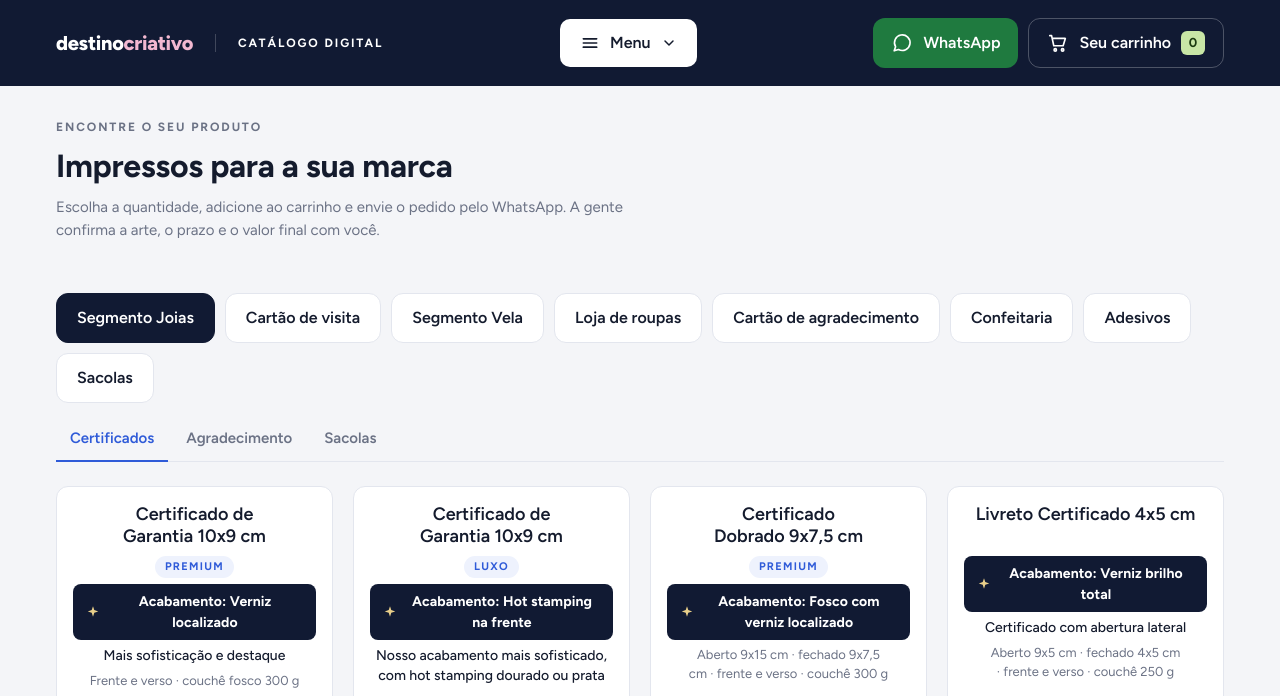
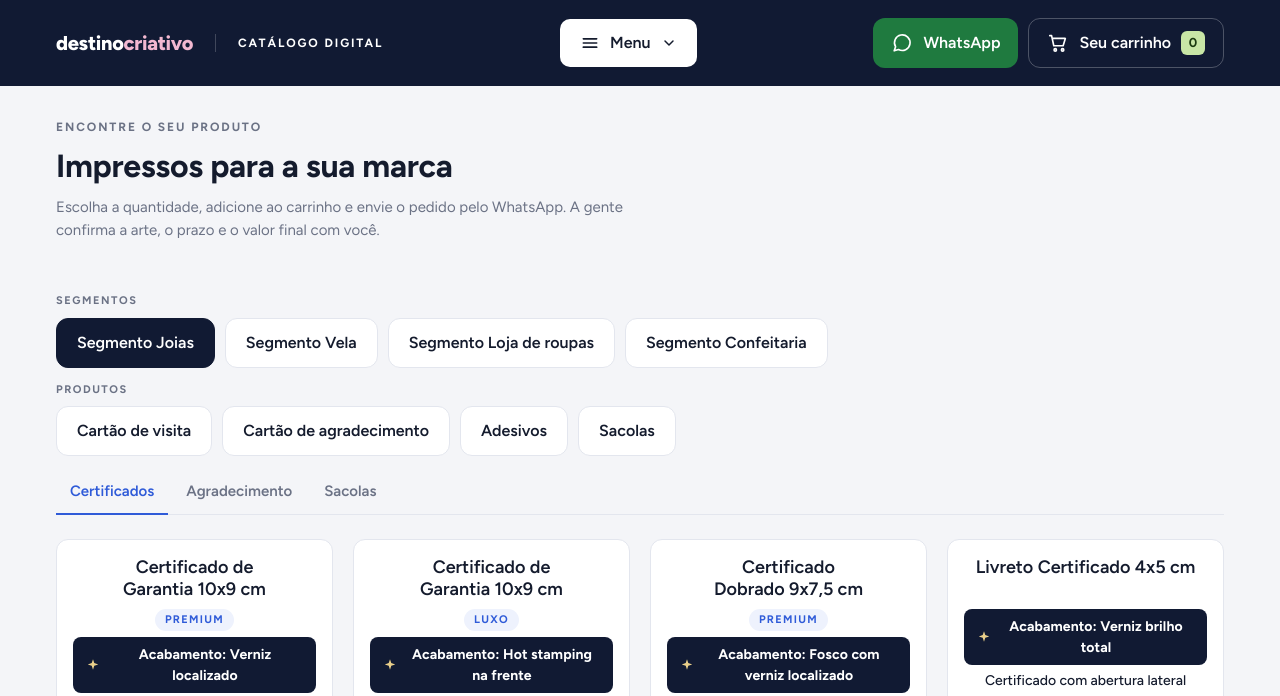
Before and after one commit to destinocriativo/catalogo-destino-criativo, a plain HTML site: page index.html in a window 1280 px wide. Shown: the top 696 px of the page. Drawn offline with Linux system fonts and the light colour scheme.

Commit message:
Segmentos lado a lado e produtos embaixo
Co-Authored-By: Claude Opus 5.5 <noreply@anthropic.com>
Claude-Session: https://claude.ai/code/session_017YfcwiakzV55E7cPe3aC3F

```diff
--- a/index.html
+++ b/index.html
@@ -61,7 +61,10 @@ header .wrap{display:flex;align-items:center;gap:16px;padding-block:18px}
 .menu .msub{padding-left:22px}
 /* Categorias e abas */
 .filters{display:grid;gap:14px;padding-top:20px}
-.cats{display:flex;gap:10px;flex-wrap:wrap}
+.cats{display:grid;gap:14px}
+.cat-row{display:grid;gap:8px}
+.row-label{font-size:11px;font-weight:700;letter-spacing:.14em;text-transform:uppercase;color:var(--muted)}
+.cat-btns{display:flex;gap:10px;flex-wrap:wrap}
 .cat{border:1.5px solid var(--line);background:var(--surface);color:var(--ink);border-radius:12px;padding:12px 20px;font-weight:600;font-size:16px}
 .cat[aria-pressed="true"]{background:var(--navy);border-color:var(--navy);color:#fff}
 @media (prefers-color-scheme: dark){:root:not([data-theme="light"]) .cat[aria-pressed="true"]{background:var(--accent);border-color:var(--accent)}}
@@ -840,7 +843,9 @@ const placesOf = p => [{ category: p.category, tab: p.tab }, ...(p.also || [])];
 const PLACES = [...PRODUCTS.map(p => placesOf(p)[0]), ...PRODUCTS.flatMap(p => p.also || [])];
 const CATS = [...new Set(PLACES.map(x => x.category))];
 // Nome que aparece no botão da categoria (quando diferente)
-const CAT_LABEL = { "Joias": "Segmento Joias", "Vela": "Segmento Vela" };
+// Segmentos (primeira linha de botões); o resto aparece em "Produtos"
+const SEGMENTOS = ["Joias", "Vela", "Loja de roupas", "Confeitaria"];
+const CAT_LABEL = { "Joias": "Segmento Joias", "Vela": "Segmento Vela", "Loja de roupas": "Segmento Loja de roupas", "Confeitaria": "Segmento Confeitaria" };
 // Ordem fixa das abas (quando definida)
 const TAB_ORDER = { "Confeitaria": ["Adesivo", "Tag", "Cartão", "Agradecimento", "Fita de cetim"] };
 const tabsOf = c => {
@@ -853,15 +858,17 @@ const inView = p => placesOf(p).some(x => x.category === curCat && x.tab === cur
 let curCat = CATS[0], curTab = tabsOf(CATS[0])[0];
 
 function renderFilters(){
-  $("cats").innerHTML = CATS.map(c =>
-    `<button type="button" class="cat" data-cat="${c}" aria-pressed="${c === curCat}">${CAT_LABEL[c] || c}</button>`).join("");
+  const btn = c => `<button type="button" class="cat" data-cat="${c}" aria-pressed="${c === curCat}">${CAT_LABEL[c] || c}</button>`;
+  const segs = SEGMENTOS.filter(c => CATS.includes(c)), prods = CATS.filter(c => !SEGMENTOS.includes(c));
+  $("cats").innerHTML =
+    `<div class="cat-row"><span class="row-label">Segmentos</span><div class="cat-btns">${segs.map(btn).join("")}</div></div>` +
+    (prods.length ? `<div class="cat-row"><span class="row-label">Produtos</span><div class="cat-btns">${prods.map(btn).join("")}</div></div>` : "");
   $("subs").hidden = tabsOf(curCat).length < 2;
   $("subs").innerHTML = tabsOf(curCat).map(t =>
     `<button type="button" role="tab" class="subtab" data-tab="${t}" aria-selected="${t === curTab}">${t}</button>`).join("");
   // Menu: primeiro os segmentos (com as abas), depois os outros produtos
-  const SEGMENTOS = ["Joias", "Vela"];
   const seg = SEGMENTOS.filter(c => CATS.includes(c)).map(c =>
-    `<div class="mcat">Produtos segmento ${c}</div>` + tabsOf(c).map(t =>
+    `<div class="mcat">Produtos ${CAT_LABEL[c] || c}</div>` + tabsOf(c).map(t =>
       `<a href="#catalogo" class="msub" data-cat="${c}" data-tab="${t}">${t}</a>`).join("")).join("");
   const resto = CATS.filter(c => !SEGMENTOS.includes(c));
   $("menu").innerHTML = seg + (resto.length ? `<div class="mcat">Produtos</div>` + resto.map(c =>
```
